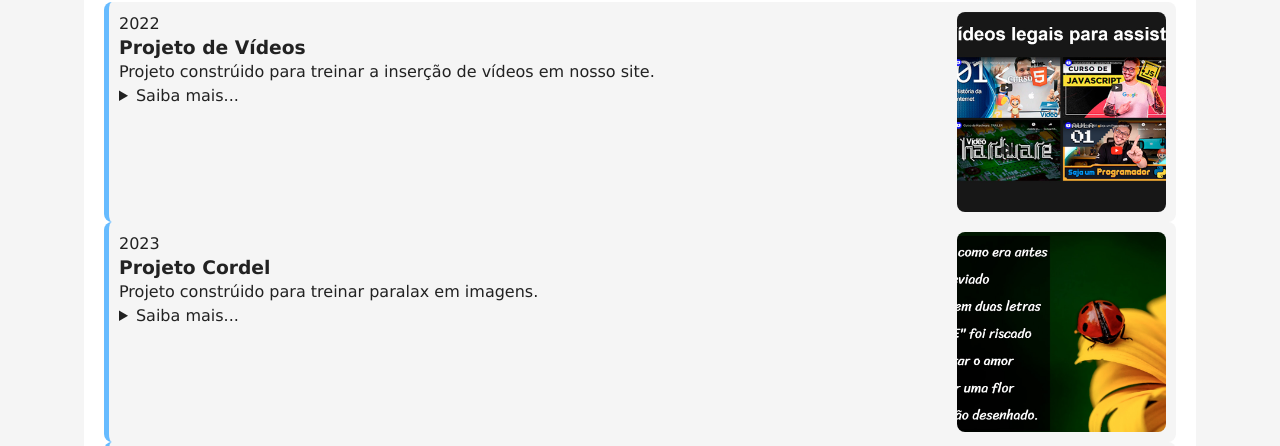
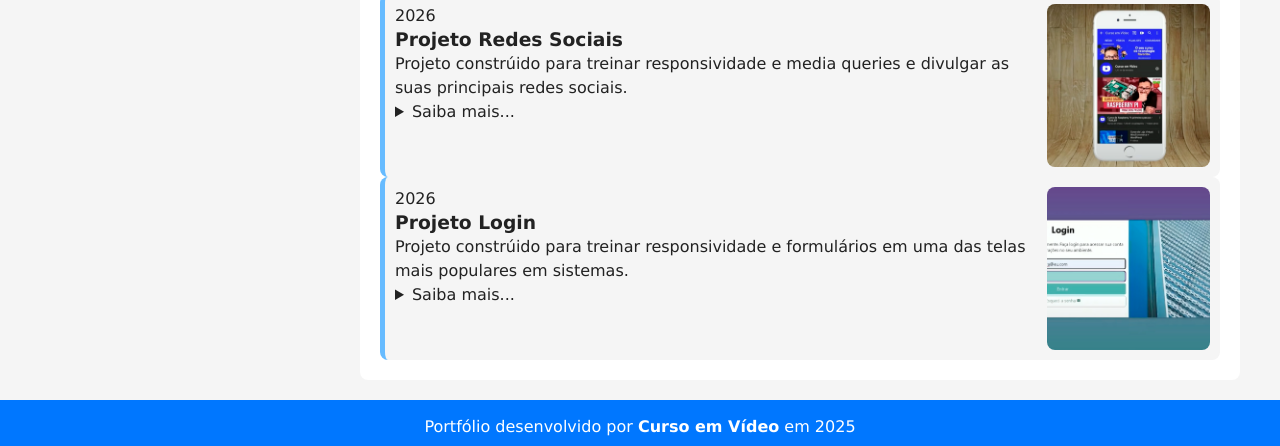
Before and after one commit to igor200023/projeto-portfolio, a plain HTML site: page index.html in a window 1280 px wide. Shown: the part 2242-2688 px from the top of the page. Drawn offline with Linux system fonts and the light colour scheme.

Commit message:
responsividade telas maiores

```diff
--- a/estilos/style.css
+++ b/estilos/style.css
@@ -261,6 +261,21 @@
 }
 
 @media screen and (min-width: 768px) {
+  main {
+    grid-template-columns: auto 300px 1fr auto;
+  }
+
+  section#ficha {
+    grid-column: 2 / 3;
+    height: fit-content;
+    position: sticky;
+    top: 65px;
+  }
+
+  section#detalhes {
+    grid-column: 3 / 4;
+  }
+
 #skill-container {
   grid-template-columns: 1fr 1fr;
   }
--- a/index.html
+++ b/index.html
@@ -232,6 +232,30 @@
                             </details>
                         </div>
                     </div>
+                    <div class="projeto"> <!-- Projeto 04 -->
+                        <img src="imagens/projeto-04-links.jpg" alt="Projeto 4" class="foto">
+                        <div class="projeto-info">
+                            <p class="periodo">2026</p>
+                            <h3 class="titulo">Projeto Redes Sociais</h3>
+                            <p>Projeto constrúido para treinar responsividade e media queries e divulgar as suas principais redes sociais.</p>
+                            <details class="descricao">
+                                <summary>Saiba mais...</summary>
+                                <p>Lorem ipsum dolor sit amet, consectetur adipisicing elit. Impedit perferendis non ullam. Quam deserunt adipisci dolores, ullam, a nam deleniti ea ut, nulla facilis fugit aut perspiciatis. Corrupti, animi veritatis?</p>
+                            </details>
+                        </div>
+                    </div>
+                    <div class="projeto"> <!-- Projeto 05 -->
+                        <img src="imagens/projeto-05-login.jpg" alt="Projeto 5" class="foto">
+                        <div class="projeto-info">
+                            <p class="periodo">2026</p>
+                            <h3 class="titulo">Projeto Login</h3>
+                            <p>Projeto constrúido para treinar responsividade e formulários em uma das telas mais populares em sistemas.</p>
+                            <details class="descricao">
+                                <summary>Saiba mais...</summary>
+                                <p>Lorem ipsum dolor sit amet, consectetur adipisicing elit. Impedit perferendis non ullam. Quam deserunt adipisci dolores, ullam, a nam deleniti ea ut, nulla facilis fugit aut perspiciatis. Corrupti, animi veritatis?</p>
+                            </details>
+                        </div>
+                    </div>
                 </div>
 
             </article> <!--Fim article#projetos-->
```
